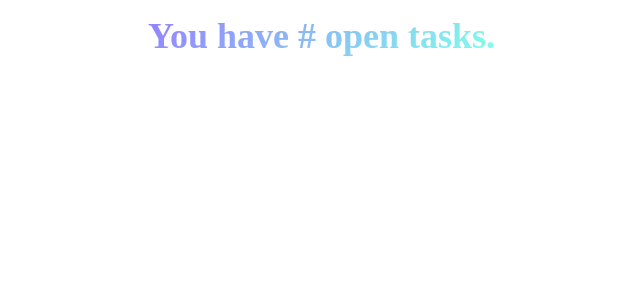
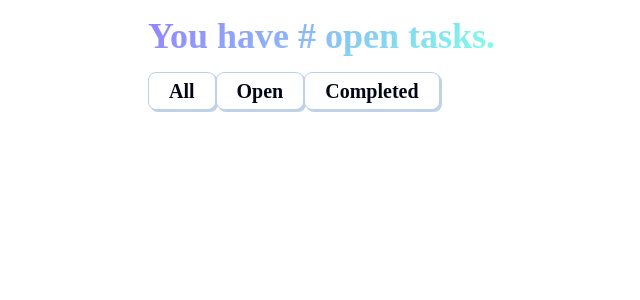
Before and after one commit to abu-abdullah22/todo-app, a React (Vite) app: page / in a window 1280 px wide. Shown: the top 300 px of the page, without its empty margins (108-748 px from the left). Built offline with nearby package versions, Linux system fonts and the light colour scheme; a web font is replaced by a local one.

Commit message:
basic tab done

```diff
--- a/src/components/Tabs.jsx
+++ b/src/components/Tabs.jsx
@@ -1,6 +1,15 @@
 const Tabs = () => {
+
+    const tabs = ['All', 'Open', 'Completed'] ;
+
     return (
-        <nav></nav>
+        <nav>
+            {tabs.map((tab, tabIndex)=> {
+                return (
+                    <button key={tabIndex}><h4>{tab}</h4></button>
+                )
+            })}
+        </nav>
     );
 };
 
```
